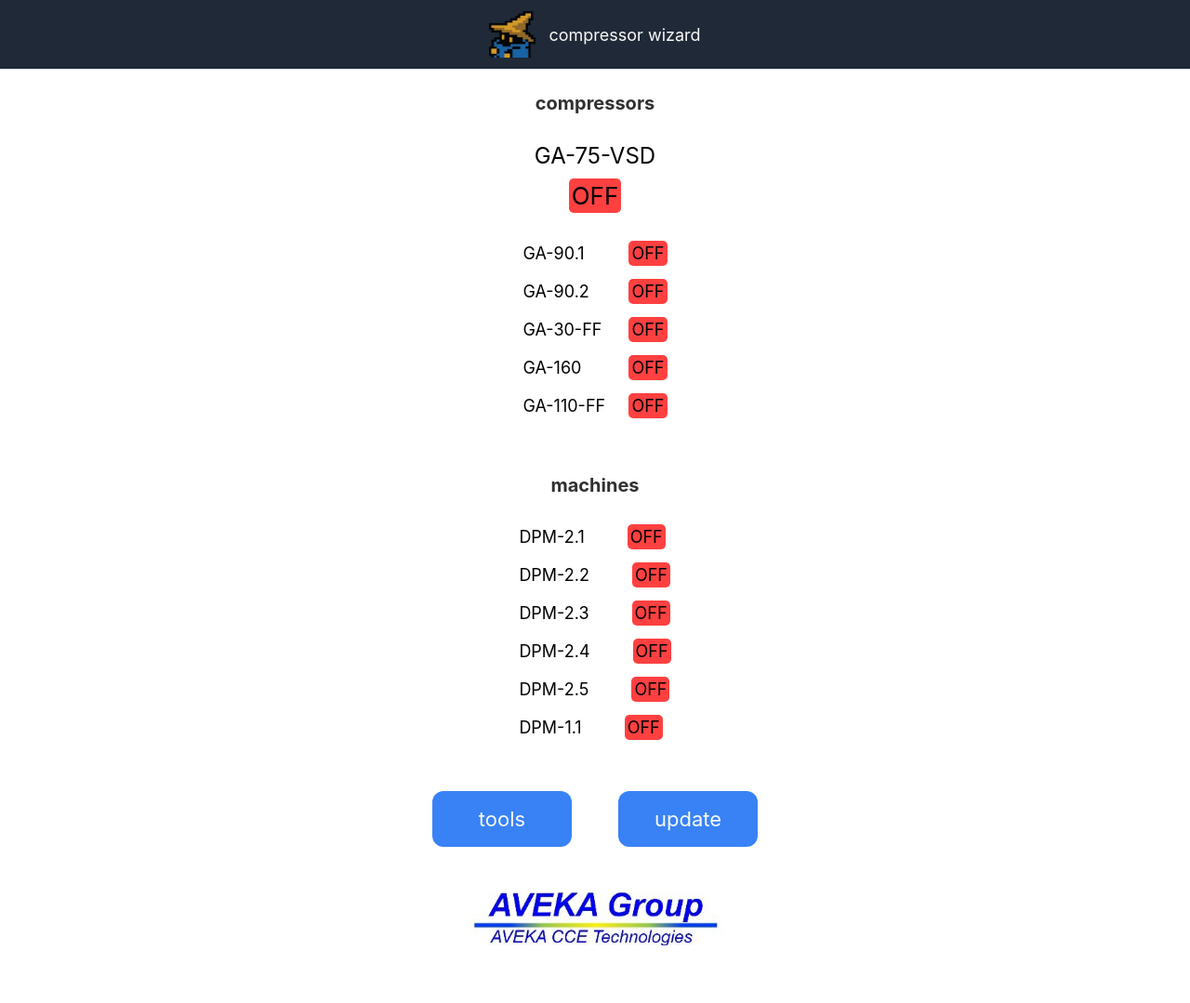
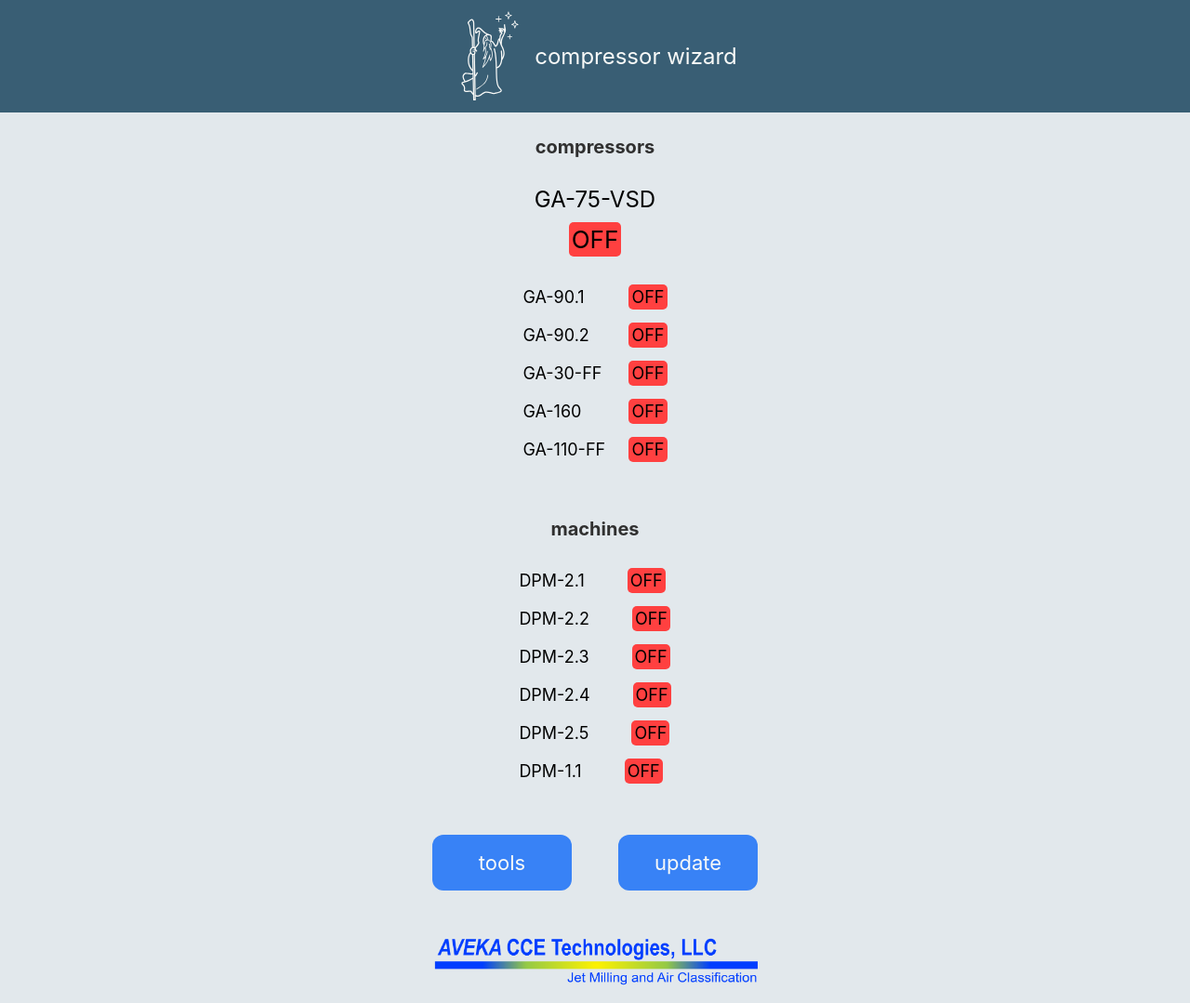
Before and after one commit to Schmat-dev/compressor_wizard, a plain HTML site: page index.html in a window 1280 px wide. Shown: the whole page at 93% size. Before the commit the page ends 1035 px from the top, so only its background shows below. Drawn offline with Linux system fonts and the light colour scheme.

Commit message:
Change colors and icons

```diff
--- a/index.html
+++ b/index.html
@@ -10,7 +10,7 @@
 </head>
 <body>
     <div class="header">
-        <img class="logo" src="./images/wizicon.png" alt="Aveka CCE logo">
+        <img class="logo" src="./images/wizardsvg.svg" alt="wizicon">
         <div class="title">compressor wizard</div>
     </div>
 
@@ -75,7 +75,7 @@
         <a href="update.html">update</a>
     </div>
     <div class="footer">
-        <img class="aveka-logo" src="./images/avekacce-logo.jpg" alt="Aveka CCE logo">
+        <img class="aveka-logo" src="./images/CCE - Logo.png" alt="Aveka CCE logo">
     </div>
 </body>
 </html>
--- a/style.css
+++ b/style.css
@@ -4,14 +4,15 @@ body {
     min-height: 100vh;
     display: flex;
     flex-direction: column;
+    background-color: #e2e8ec;
 }
 
 .title {
-    font-size: 18px;
+    font-size: 24px;
 }
 
 .logo {
-    width: 50px;
+    width: 80px;
     height: auto;
 }
 
@@ -21,8 +22,8 @@ body {
     justify-content: center;
     padding: 12px;
     margin-bottom: 25px;
-    gap: 14px;
-    background-color: #1F2937;
+    gap: 8px;
+    background-color: #395e74;
     color: #F9FAF8;
 }
 
@@ -64,7 +65,9 @@ body {
     margin-right: 20px;
     margin-bottom: 30px;
 }
-
+.logo {
+    color:#F9FAF8;
+}
 .compressor-status,
 .machine-container {
     display: flex;
@@ -101,7 +104,7 @@ a {
 
 .aveka-logo {
     margin: 18px;
-    width: 275px;
+    width: 350px;
     height: auto;
 }
 
```
Also changed, not shown: images/CCE - Logo.png (added), images/avekacce-logo.jpg (deleted), images/desired-outcome.PNG (deleted), images/wizardsvg.svg (added), images/wizicon.png (deleted).
